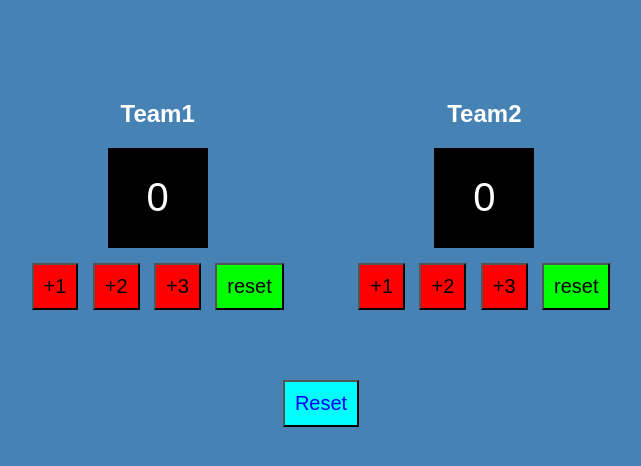
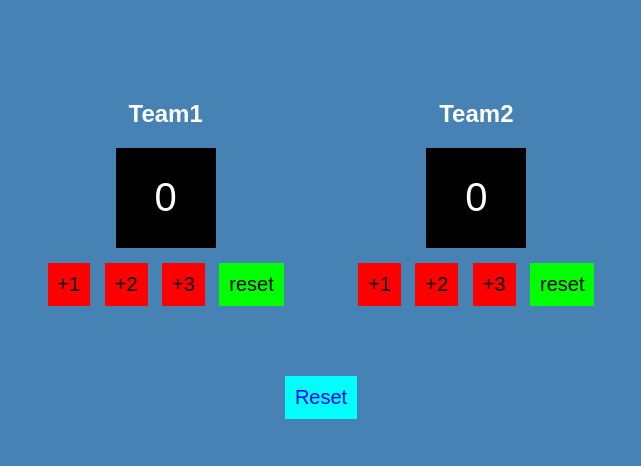
Before and after one commit to Navanith21/Javascript-example, a plain HTML site: page index.html in a window 1280 px wide. Shown: the whole page, without its empty margins (319-960 px from the left). Drawn offline with Linux system fonts and the light colour scheme.

```diff
--- a/index.css
+++ b/index.css
@@ -30,6 +30,8 @@ button {
   padding: 10px;
   font-size: 20px;
   cursor: pointer;
+  border: none;
+  border-radius: 0px;
 }
 
 
```
